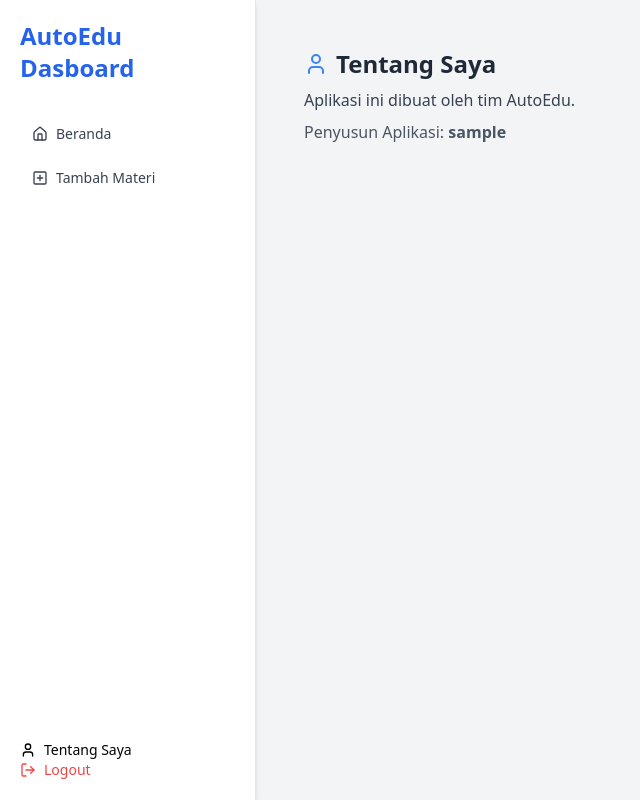
After one commit to CodinginID/autoedu, a Flask app: page /tentang-saya in a window 1280 px wide. The commit adds this page. Shown: the whole page, without its empty margins (0-640 px from the left). Run offline with Flask 3, Linux system fonts and the light colour scheme; the visitor is signed in with stand-in values (Sample User, id 1); some libraries are stand-ins or nearby versions.

Commit message:
add about me

```diff
--- a/app/main.py
+++ b/app/main.py
@@ -316,3 +316,12 @@ def save_file(file):
     filepath = os.path.join(app.config['UPLOAD_FOLDER'], filename)
     file.save(filepath)
     return filename
+
+
+@app.route('/tentang-saya')
+def tentang_saya():
+    if 'username' not in session:
+        return redirect(url_for('login'))
+
+    user = session['username']  # Pastikan ini sudah tersimpan saat login
+    return render_template('tentang_saya.html', user=user)
--- a/app/templates/layout.html
+++ b/app/templates/layout.html
@@ -1,12 +1,14 @@
 <!DOCTYPE html>
 <html lang="id">
+
 <head>
   <meta charset="UTF-8" />
-  <meta name="viewport" content="width=device-width, initial-scale=1.0"/>
+  <meta name="viewport" content="width=device-width, initial-scale=1.0" />
   <title>AutoEdu Dasboard</title>
   <script src="https://cdn.tailwindcss.com"></script>
   <script src="https://unpkg.com/lucide@latest"></script>
 </head>
+
 <body class="bg-gray-100 flex">
 
   <!-- Sidebar -->
@@ -24,6 +26,10 @@
     </nav>
 
     <div class="mt-auto">
+      <a href="{{ url_for('tentang_saya') }}" class="flex items-center gap-2 text-black-500 hover:underline text-sm">
+        <i data-lucide="user" class="w-4 h-4"></i>
+        Tentang Saya
+      </a>
       <a href="/logout" class="flex items-center gap-2 text-red-500 hover:underline text-sm">
         <i data-lucide="log-out" class="w-4 h-4"></i> Logout
       </a>
@@ -37,4 +43,5 @@
 
   <script>lucide.createIcons();</script>
 </body>
+
 </html>
--- /dev/null
+++ b/app/templates/tentang_saya.html
@@ -0,0 +1,15 @@
+{% extends 'layout.html' %}
+{% block content %}
+<div class="p-6">
+  <h2 class="text-2xl font-bold text-gray-800 mb-2 flex items-center gap-2">
+    <i data-lucide="user" class="w-6 h-6 text-blue-500"></i>
+    Tentang Saya
+  </h2>
+  <p class="text-gray-700 mb-2">Aplikasi ini dibuat oleh tim AutoEdu.</p>
+  <p class="text-gray-600">Penyusun Aplikasi: <strong>{{ user }}</strong></p>
+</div>
+
+<script>
+  lucide.createIcons();
+</script>
+{% endblock %}
```
